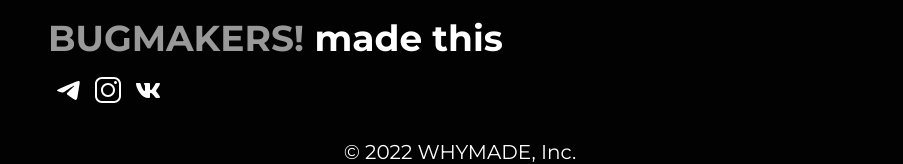
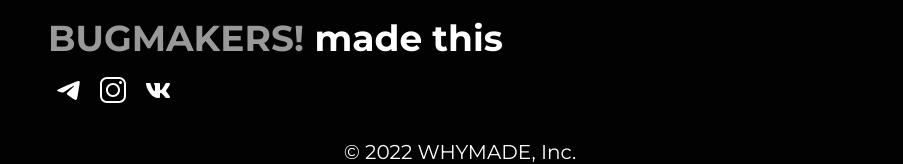
Before and after one commit to bugmak4rs/whymade-beats-store, a React (Create React App) app: page / in a window 1280 px wide. Shown: the part 2785-2949 px from the top of the page, without its empty margins (180-1083 px from the left). Built offline with nearby package versions, Linux system fonts and the light colour scheme.

Commit message:
feat: udpate style for Footer

```diff
--- a/src/layout/Footer/Footer.module.scss
+++ b/src/layout/Footer/Footer.module.scss
@@ -29,6 +29,9 @@
   margin: 10px 0 30px 0;
 
   a {
+    &:not(:last-child) {
+      margin: 0 5px 0 0;
+    }
   }
 }
 
```
